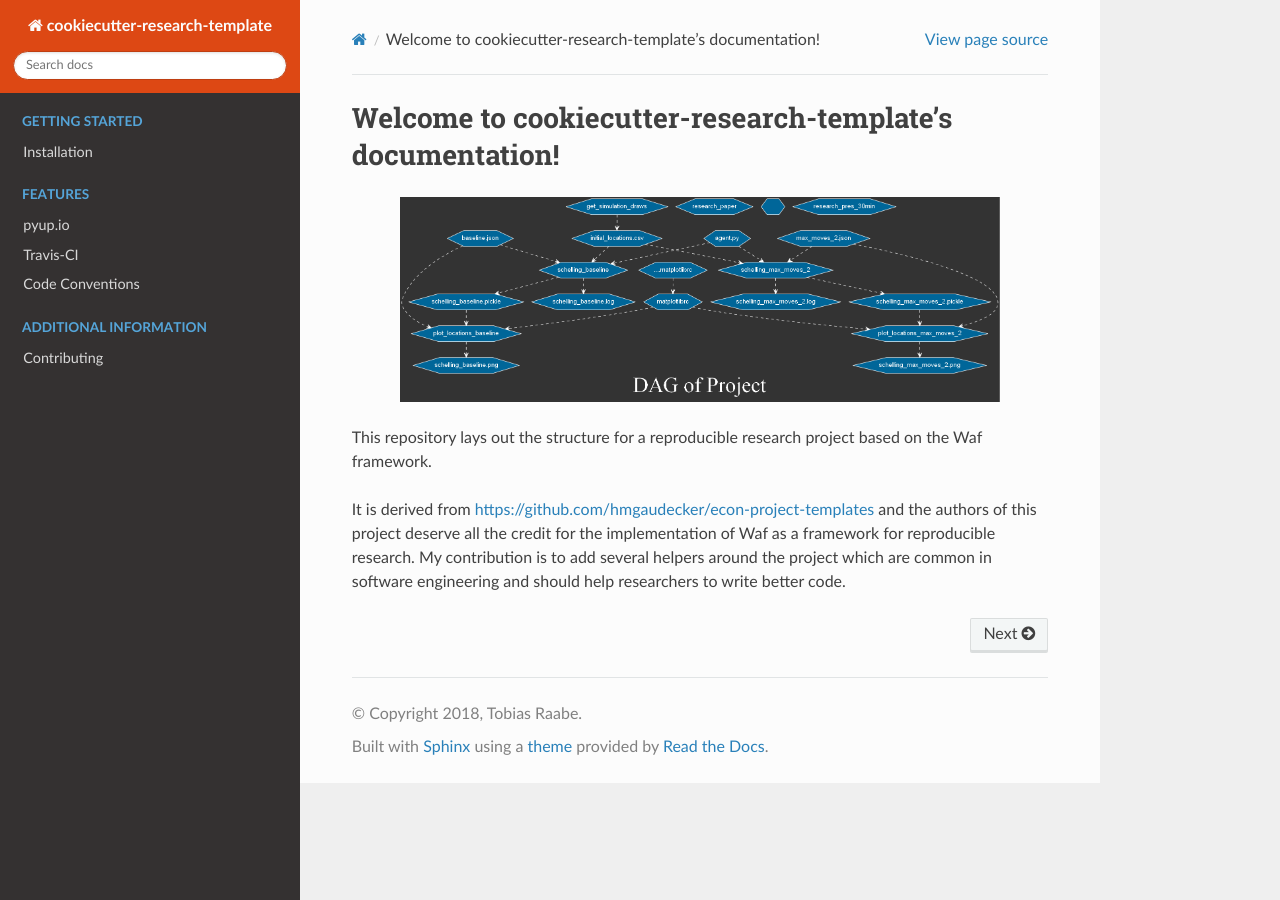
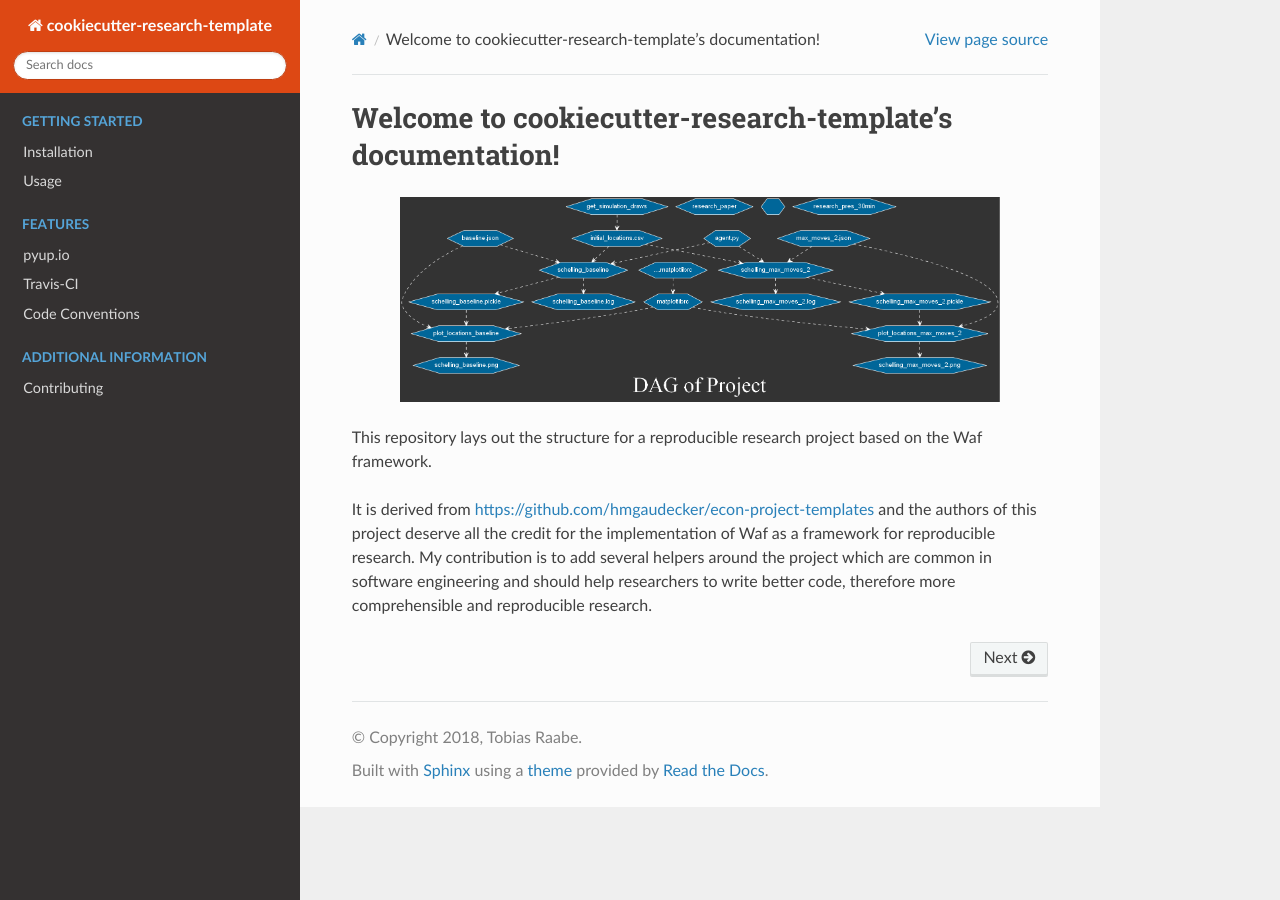
Before and after one commit to tobiasraabe/cookiecutter-research-template, a Sphinx documentation site: the page built from docs/index.rst, in a window 1280 px wide. Built offline with Sphinx 7.4.7 and the Read the Docs theme 2.0.0, drawn with Linux system fonts in a browser that asks for light colours.

Commit message:
More documentation on usage, fixed doc8 config.

```diff
--- a/docs/code_conventions.rst
+++ b/docs/code_conventions.rst
@@ -71,9 +71,10 @@ this:
     for _ in range(3):
         print("Hey")
 
-Replacing ``_`` with ``a`` would yield a ``B007`` error
+Rules like this can be hard to remember while linters help to conform. E.g.
+flake8 in its implemented version will show the following error messages:
 
-.. code-block:: plain
+.. code-block:: text
 
     .\temp.py:1:5: B007 Loop control variable 'a' not used within the loop
                    body. If this is intended, start the name with an
--- a/docs/index.rst
+++ b/docs/index.rst
@@ -13,10 +13,10 @@ based on the Waf framework.
 
 It is derived from https://github.com/hmgaudecker/econ-project-templates and
 the authors of this project deserve all the credit for the implementation of
-Waf as a framework for reproducible research. My contribution is to add
-several helpers around the project which are common in software engineering
-and should help researchers to write better code.
-
+Waf as a framework for reproducible research. My contribution is to add several
+helpers around the project which are common in software engineering and should
+help researchers to write better code, therefore more comprehensible and
+reproducible research.
 
 .. toctree::
     :maxdepth: 1
@@ -24,6 +24,7 @@ and should help researchers to write better code.
     :caption: Getting Started
 
     installation
+    usage
 
 .. toctree::
     :maxdepth: 1
```
Also changed, not shown: CONTRIBUTING.rst (+38 -66 lines), docs/usage.rst (added, +53 -0 lines), docs/installation.rst (line endings or trailing spaces), 1 other file.
